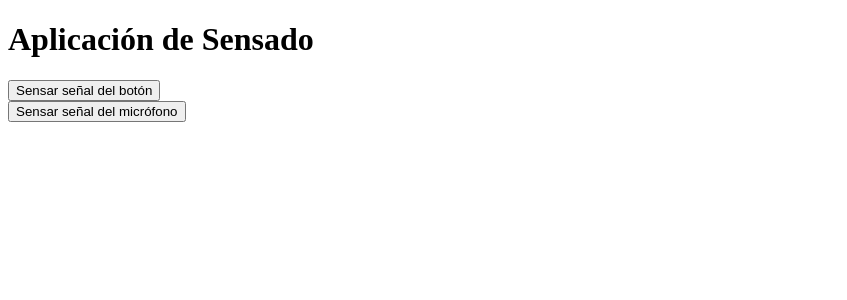
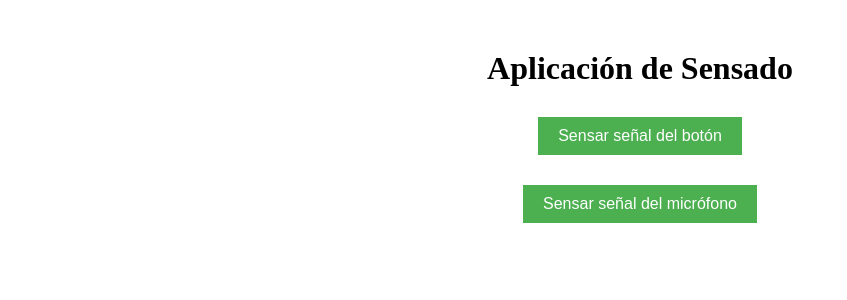
Before and after one commit to franco-viotti/Device-drivers, a Flask app: page / in a window 1280 px wide. Shown: the top 300 px of the page, without its empty margins (0-847 px from the left). Run offline with Flask 3, Linux system fonts and the light colour scheme.

Commit message:
Se mejora la UI y se eliminan pop-ups

```diff
--- a/templates/index.html
+++ b/templates/index.html
@@ -2,25 +2,51 @@
 <html>
 <head>
     <title>Aplicación de Sensado</title>
+    <style>
+        body {
+            text-align: center;
+        }
+
+        h1 {
+            margin-top: 50px;
+        }
+
+        .button-container {
+            margin-top: 30px;
+        }
+
+        .button-container button {
+            padding: 10px 20px;
+            font-size: 16px;
+            background-color: #4CAF50;
+            color: white;
+            border: none;
+            cursor: pointer;
+        }
+
+        .button-container button:hover {
+            background-color: #45a049;
+        }
+    </style>
     <script src="https://code.jquery.com/jquery-3.6.0.min.js"></script>
 </head>
 <body>
     <h1>Aplicación de Sensado</h1>
-    <form id="form-boton">
+    <div class="button-container">
         <button type="button" onclick="sensarBoton()">Sensar señal del botón</button>
-    </form>
+    </div>
 
-    <form id="form-microfono">
+    <div class="button-container">
         <button type="button" onclick="sensarMicrofono()">Sensar señal del micrófono</button>
-    </form>
+    </div>
 
     <script>
-        function sensarBoton() {
+	function sensarBoton() {
             $.ajax({
                 url: '/sensar_boton',
                 type: 'GET',
                 success: function(response) {
-                    alert(response);
+                    console.log(response);
                 }
             });
         }
@@ -30,10 +56,11 @@
                 url: '/sensar_microfono',
                 type: 'GET',
                 success: function(response) {
-                    alert(response);
+                    console.log(response);
                 }
             });
         }
+
     </script>
 </body>
 </html>
```
